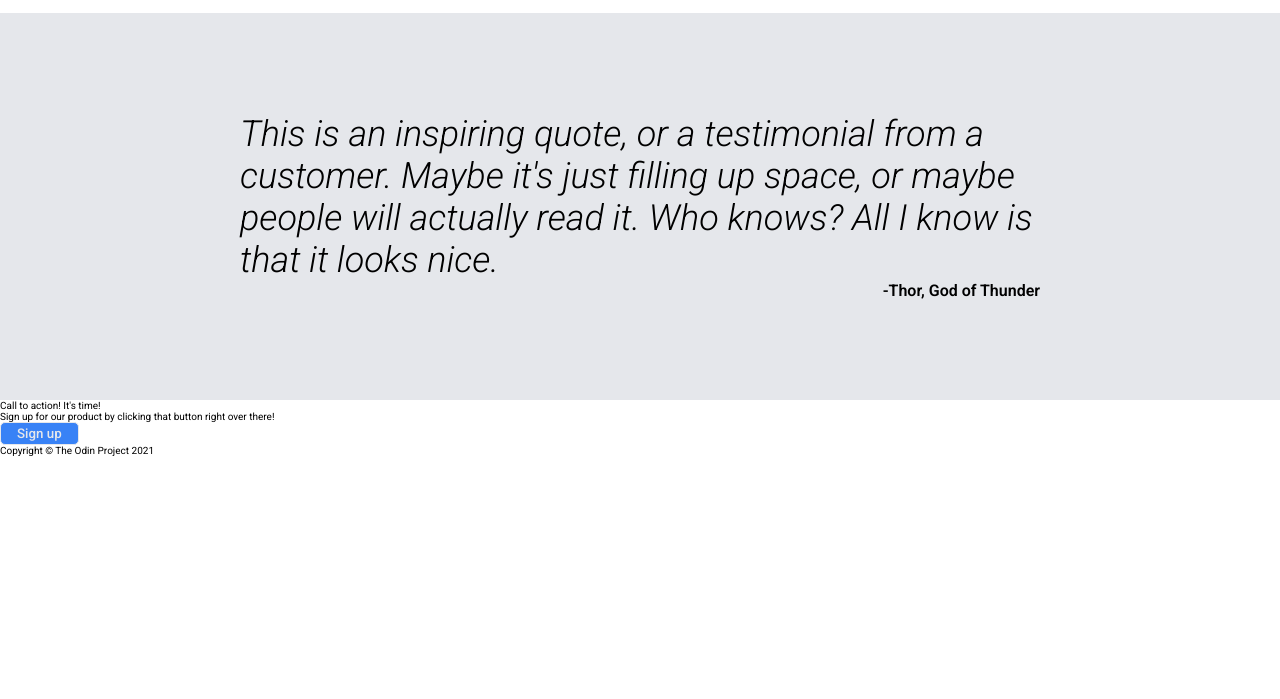
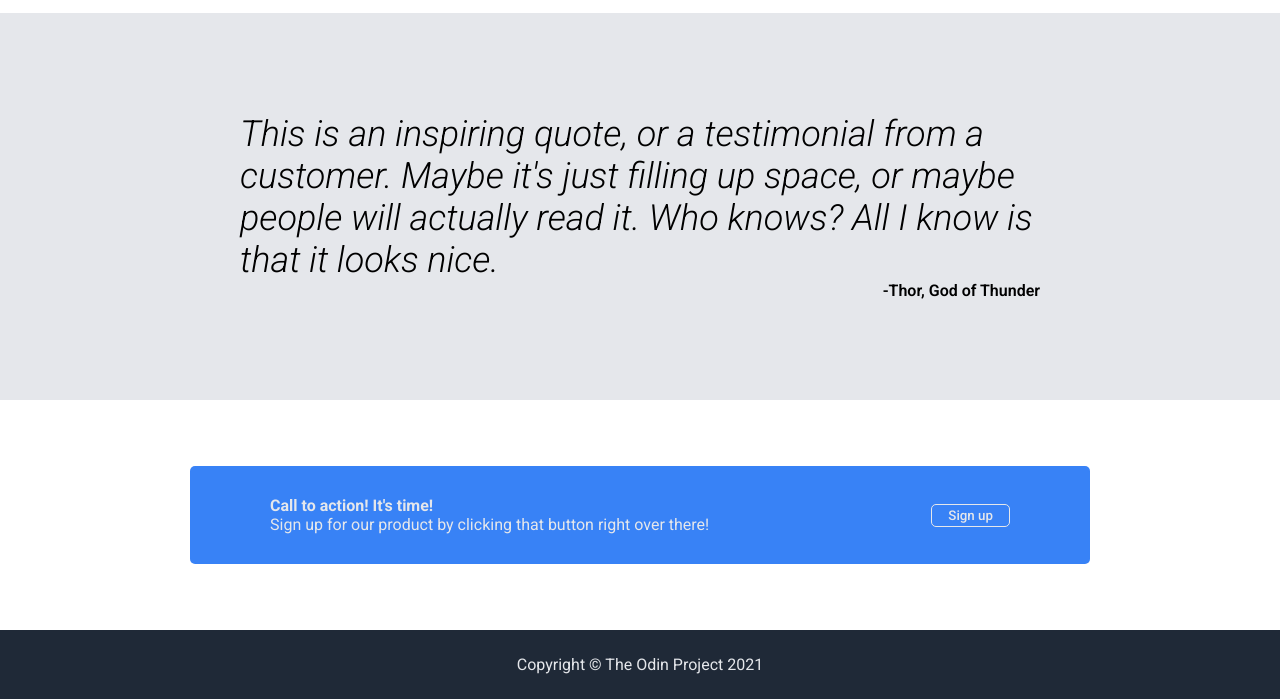
Before and after one commit to Jonas-petty/Landing_Page, a plain HTML site: page index.html in a window 1280 px wide. Shown: the part 624-1323 px from the top of the page. Before the commit the page ends 1080 px from the top, so only its background shows below. Drawn offline with Linux system fonts and the light colour scheme.

Commit message:
feat: add the call to action section style

```diff
--- a/index.html
+++ b/index.html
@@ -82,8 +82,8 @@
                     <div class="call-to-action-content">
                         <p>Call to action! It's time!</p>
                         <p>Sign up for our product by clicking that button right over there!</p>
-                        <button class="alter">Sign up</button>
                     </div>
+                    <button class="alter">Sign up</button>
                 </div>
             </section>
         </main>
--- a/style.css
+++ b/style.css
@@ -26,7 +26,8 @@
 .header-container,
 .hero-container,
 .info-container,
-.quote-container {
+.quote-container,
+.call-to-action-container {
     width: 900px;
     min-width: 500px;
 }
@@ -179,3 +180,42 @@ blockquote > p {
     font-weight: 600;
     align-self: self-end;
 }
+
+.call-to-action {
+    padding: 1.6rem;
+    display: flex;
+    align-items: center;
+    justify-content: center;
+}
+
+.call-to-action-container {
+    background-color: var(--color-4);
+    padding: 3rem 8rem;
+    margin: 5rem 0;
+
+    border-radius: .5rem;
+
+    display: flex;
+    align-items: center;
+    justify-content: space-between;
+}
+
+.call-to-action-content {
+    font-size: 1.6rem;
+    color: var(--color-2);
+}
+
+.call-to-action-content::first-line {
+    font-weight: 700;
+}
+
+footer {
+    font-size: 1.6rem;
+    background-color: var(--color-1);
+    color: var(--color-2);
+    display: flex;
+    align-items: center;
+    justify-content: center;
+    padding: 2.5rem 0;
+
+}
```
